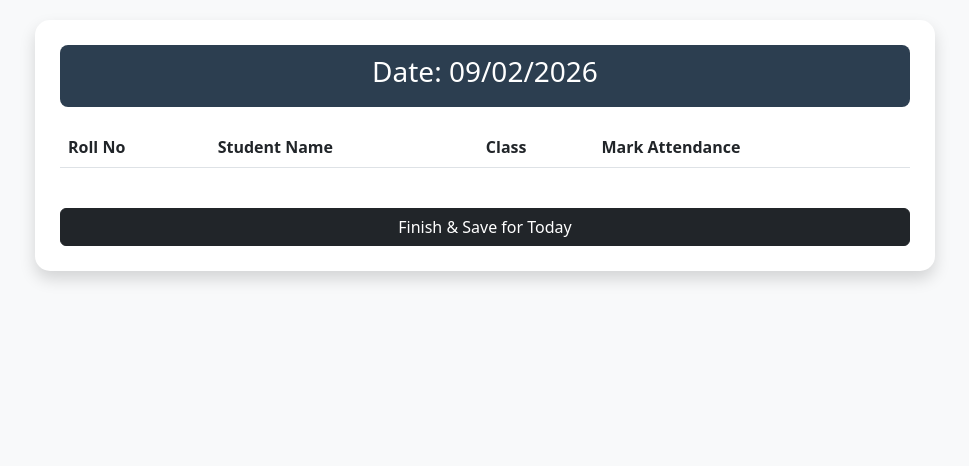
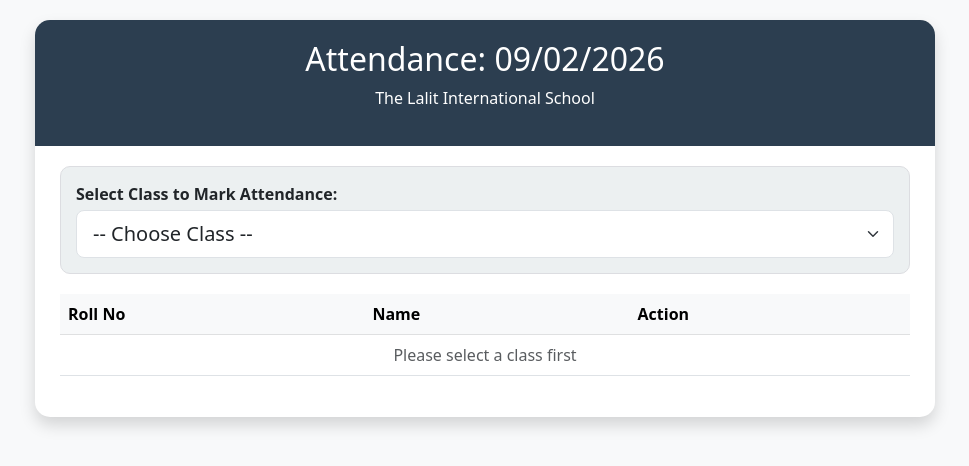
Before and after one commit to abhijeetlovesmahi-commits/the-lalit-school-system, a plain HTML site: page attendance.html in a window 1280 px wide. Shown: the whole page, without its empty margins (155-1124 px from the left). Drawn offline with nearby package versions, Linux system fonts and the light colour scheme; no server answers.

Commit message:
Update attendance.html

```diff
--- a/attendance.html
+++ b/attendance.html
@@ -3,39 +3,55 @@
 <head>
     <meta charset="UTF-8">
     <meta name="viewport" content="width=device-width, initial-scale=1.0">
-    <title>Daily Attendance - The Lalit International School</title>
+    <title>Class-wise Attendance - The Lalit International School</title>
     <link href="https://cdn.jsdelivr.net/npm/bootstrap@5.3.0/dist/css/bootstrap.min.css" rel="stylesheet">
     <style>
         body { background-color: #f8f9fa; padding: 20px; }
-        .attendance-container { background: white; padding: 25px; border-radius: 15px; shadow: 0 4px 15px rgba(0,0,0,0.1); max-width: 900px; margin: auto; }
-        .date-header { background: #2c3e50; color: white; padding: 10px; border-radius: 8px; margin-bottom: 20px; text-align: center; }
-        .btn-present { background-color: #27ae60; color: white; }
-        .btn-absent { background-color: #e74c3c; color: white; }
+        .attendance-container { background: white; padding: 25px; border-radius: 15px; box-shadow: 0 4px 15px rgba(0,0,0,0.1); max-width: 900px; margin: auto; }
+        .header-section { background: #2c3e50; color: white; padding: 20px; border-radius: 15px 15px 0 0; margin: -25px -25px 20px -25px; text-align: center; }
+        .filter-box { background: #ecf0f1; padding: 15px; border-radius: 10px; margin-bottom: 20px; border: 1px solid #dcdde1; }
+        .btn-present.active { background-color: #27ae60 !important; color: white !important; }
+        .btn-absent.active { background-color: #e74c3c !important; color: white !important; }
     </style>
 </head>
 <body>
 
 <div class="attendance-container shadow">
-    <div class="date-header">
-        <h3 id="currentDate">Daily Attendance</h3>
+    <div class="header-section">
+        <h2 id="displayDate">Attendance</h2>
+        <p>The Lalit International School</p>
+    </div>
+
+    <div class="filter-box">
+        <label class="fw-bold mb-1">Select Class to Mark Attendance:</label>
+        <select id="classSelector" class="form-select form-select-lg" onchange="loadAttendanceList()">
+            <option value="">-- Choose Class --</option>
+            <option value="1">Class 1</option>
+            <option value="2">Class 2</option>
+            <option value="3">Class 3</option>
+            <option value="4">Class 4</option>
+            <option value="5">Class 5</option>
+            <option value="6">Class 6</option>
+            <option value="7">Class 7</option>
+            <option value="8">Class 8</option>
+            <option value="9">Class 9</option>
+            <option value="10">Class 10</option>
+        </select>
     </div>
 
     <div class="table-responsive">
-        <table class="table align-middle">
-            <thead>
+        <table class="table table-hover align-middle">
+            <thead class="table-light">
                 <tr>
                     <th>Roll No</th>
-                    <th>Student Name</th>
-                    <th>Class</th>
-                    <th>Mark Attendance</th>
+                    <th>Name</th>
+                    <th>Action</th>
                 </tr>
             </thead>
             <tbody id="attendanceList">
+                <tr><td colspan="3" class="text-center text-muted">Please select a class first</td></tr>
             </tbody>
         </table>
-    </div>
-    <div class="mt-4">
-        <button class="btn btn-dark w-100" onclick="alert('Attendance Saved Locally!')">Finish & Save for Today</button>
     </div>
 </div>
 
@@ -55,31 +71,46 @@
     firebase.initializeApp(firebaseConfig);
     const db = firebase.database();
 
-    // Aaj ki date dikhana
     const today = new Date().toLocaleDateString('en-GB');
-    document.getElementById('currentDate').innerText = "Date: " + today;
+    document.getElementById('displayDate').innerText = "Attendance: " + today;
 
     function loadAttendanceList() {
+        const selectedClass = document.getElementById('classSelector').value;
         const list = document.getElementById('attendanceList');
+
+        if(!selectedClass) {
+            list.innerHTML = "<tr><td colspan='3' class='text-center text-muted'>Please select a class first</td></tr>";
+            return;
+        }
+
+        list.innerHTML = "<tr><td colspan='3' class='text-center'>Loading students...</td></tr>";
+
         db.ref('students').once('value', (snapshot) => {
             list.innerHTML = "";
+            let found = false;
             snapshot.forEach((childSnapshot) => {
                 const s = childSnapshot.val();
+                // Yahan hum sirf wahi bacche dikhayenge jo selected class ke hain
+                if(s.class == selectedClass) {
+                    found = true;
                     const row = `
                         <tr>
-                        <td>${s.roll}</td>
+                            <td><b>${s.roll}</b></td>
                             <td>${s.name}</td>
-                        <td>${s.class}</td>
                             <td>
-                            <div class="btn-group" role="group">
-                                <button class="btn btn-outline-success btn-sm" onclick="mark('${s.roll}', 'Present', this)">Present</button>
-                                <button class="btn btn-outline-danger btn-sm" onclick="mark('${s.roll}', 'Absent', this)">Absent</button>
+                                <div class="btn-group">
+                                    <button class="btn btn-outline-success btn-sm btn-present" onclick="mark('${s.roll}', 'Present', this)">Present</button>
+                                    <button class="btn btn-outline-danger btn-sm btn-absent" onclick="mark('${s.roll}', 'Absent', this)">Absent</button>
                                 </div>
                             </td>
                         </tr>
                     `;
                     list.innerHTML += row;
+                }
             });
+            if(!found) {
+                list.innerHTML = "<tr><td colspan='3' class='text-center'>No students admitted in Class "+selectedClass+"</td></tr>";
+            }
         });
     }
 
@@ -89,7 +120,6 @@
             status: status,
             time: new Date().toLocaleTimeString()
         }).then(() => {
-            // Button ka color change karna feedback ke liye
             const parent = btn.parentElement;
             parent.querySelectorAll('button').forEach(b => b.classList.remove('active', 'btn-success', 'btn-danger'));
             btn.classList.add('active');
@@ -97,8 +127,6 @@
             else btn.classList.add('btn-danger');
         });
     }
-
-    window.onload = loadAttendanceList;
 </script>
 </body>
 </html>
```
Lines whose indentation alone changed are shown as unchanged.
